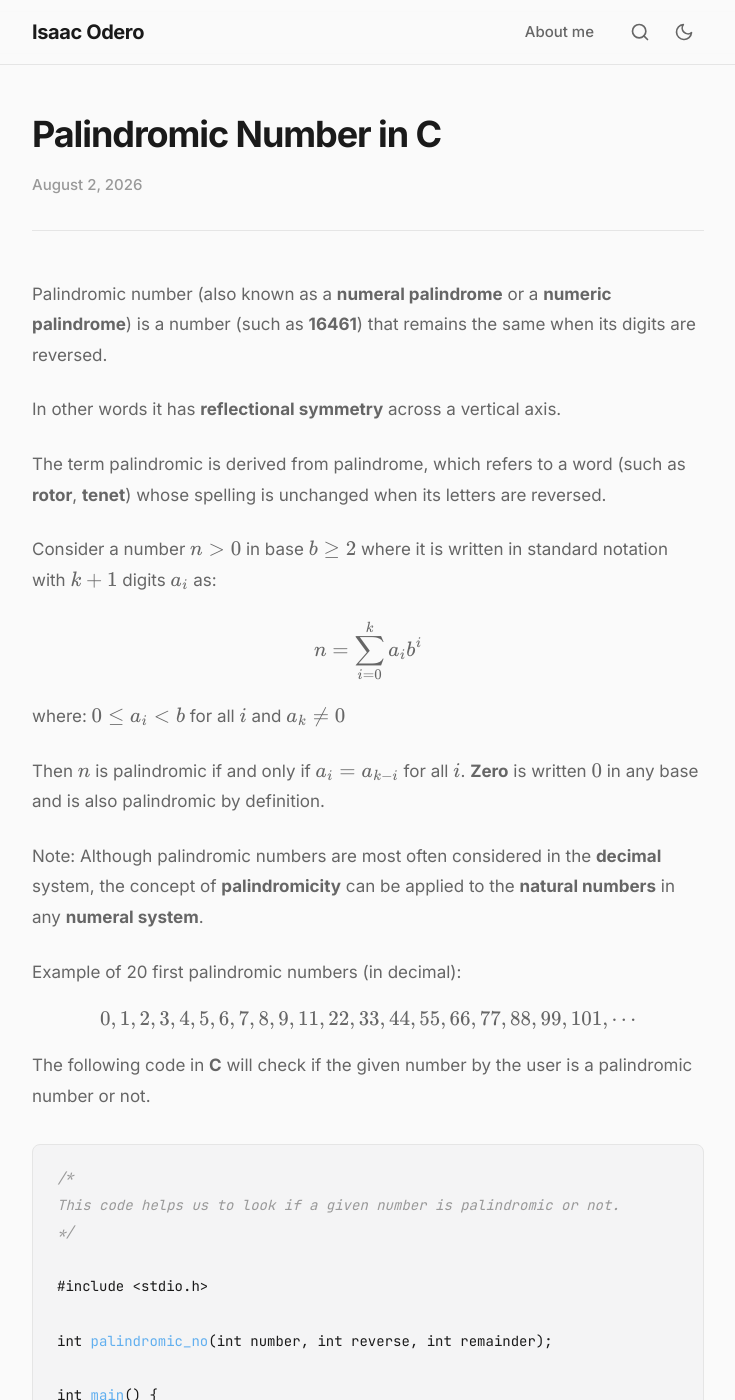
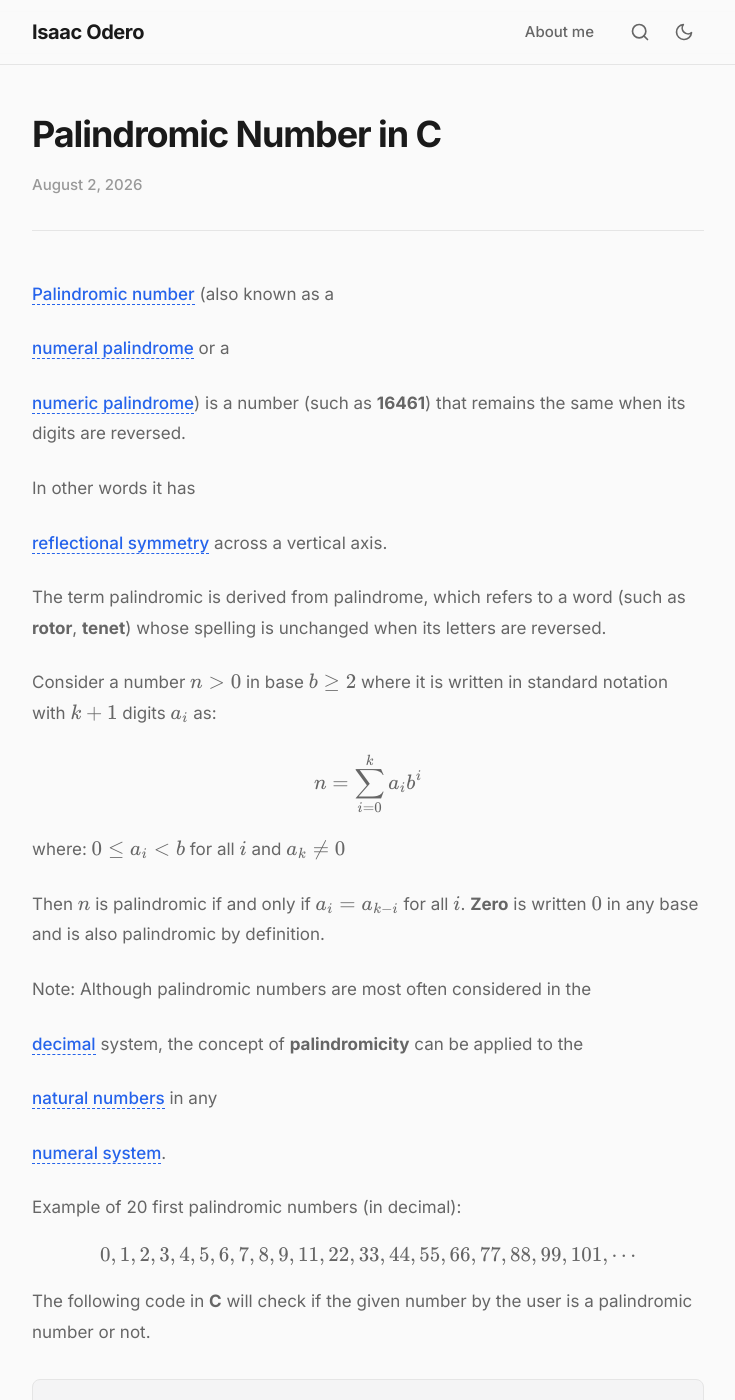
Before and after one commit to oderoi/oderoi.github.io, a Jekyll site: the page built from _posts/2026-08-02-palindromic-number-in-c.md, in a window 1280 px wide and 1400 px high. Shown: the whole window, without its empty margins (272-1007 px from the left). Built offline with Jekyll 4.4.1, drawn with Linux system fonts in a browser that asks for light colours; comment, search, counter and statistics services are not loaded.

Commit message:
Add glossary terms and implement term card functionality; update matrix multiplication and palindromic number posts with glossary links

```diff
--- /dev/null
+++ b/_includes/term.html
@@ -0,0 +1,3 @@
+{% assign term_data = site.data.glossary[include.name] %}
+{% assign display = include.text | default: term_data.title | default: include.name %}
+<span class="term" data-term="{{ include.name }}">{{ display }}</span>
--- a/css/main.css
+++ b/css/main.css
@@ -848,3 +848,120 @@
     display: none;
   }
 }
+
+/* ============================================
+   GLOSSARY TERMS
+   ============================================ */
+.term {
+  border-bottom: 1px dashed var(--accent);
+  color: var(--accent);
+  cursor: pointer;
+  font-weight: 500;
+  transition: all 0.15s ease;
+}
+
+.term:hover {
+  background: rgba(37, 99, 235, 0.08);
+  border-bottom-style: solid;
+}
+
+.dark-mode .term:hover {
+  background: rgba(96, 165, 250, 0.12);
+}
+
+/* ============================================
+   TERM CARD
+   ============================================ */
+#term-card {
+  position: absolute;
+  z-index: 1500;
+  width: 320px;
+  max-width: calc(100vw - 40px);
+  opacity: 0;
+  visibility: hidden;
+  transform: translateY(-6px);
+  transition: opacity 0.2s ease, transform 0.2s ease, visibility 0.2s ease;
+  pointer-events: none;
+}
+
+#term-card.visible {
+  opacity: 1;
+  visibility: visible;
+  transform: translateY(0);
+  pointer-events: auto;
+}
+
+.term-card-arrow {
+  position: absolute;
+  top: -6px;
+  width: 12px;
+  height: 12px;
+  background: var(--bg-elevated);
+  border-left: 1px solid var(--border);
+  border-top: 1px solid var(--border);
+  transform: rotate(45deg);
+  z-index: 1;
+}
+
+.term-card-inner {
+  position: relative;
+  z-index: 2;
+  background: var(--bg-elevated);
+  border: 1px solid var(--border);
+  border-radius: var(--radius);
+  box-shadow: var(--shadow-lg);
+  overflow: hidden;
+}
+
+.term-card-header {
+  display: flex;
+  align-items: center;
+  justify-content: space-between;
+  padding: 14px 18px;
+  border-bottom: 1px solid var(--border);
+}
+
+.term-card-header strong {
+  font-size: 0.9375rem;
+  font-weight: 600;
+  color: var(--text);
+}
+
+.term-card-close {
+  display: flex;
+  align-items: center;
+  justify-content: center;
+  width: 28px;
+  height: 28px;
+  border-radius: 6px;
+  background: transparent;
+  border: none;
+  color: var(--text-muted);
+  cursor: pointer;
+  font-size: 1.25rem;
+  line-height: 1;
+  padding: 0;
+  transition: all var(--transition);
+}
+
+.term-card-close:hover {
+  background: var(--border);
+  color: var(--text);
+}
+
+.term-card-body {
+  padding: 14px 18px;
+  font-size: 0.875rem;
+  line-height: 1.65;
+  color: var(--text-secondary);
+}
+
+@media (max-width: 640px) {
+  #term-card {
+    width: calc(100vw - 40px);
+    left: 20px !important;
+  }
+  .term-card-arrow {
+    display: none;
+  }
+}
--- /dev/null
+++ b/glossary.json
@@ -0,0 +1,11 @@
+---
+layout: none
+---
+{
+{% for term in site.data.glossary %}
+  "{{ term[0] }}": {
+    "title": {{ term[1].title | jsonify }},
+    "definition": {{ term[1].definition | jsonify }}
+  }{% unless forloop.last %},{% endunless %}
+{% endfor %}
+}
--- a/js/main.js
+++ b/js/main.js
@@ -53,18 +53,17 @@
   let posts = [];
   let selectedIndex = -1;
 
-  // Fetch search index — hardcoded path since baseurl is empty
   fetch('/search.json')
-    .then(r => r.json())
-    .then(data => { posts = data; })
-    .catch(() => { posts = []; });
+    .then(function(r) { return r.json(); })
+    .then(function(data) { posts = data; })
+    .catch(function() { posts = []; });
 
   function openSearch() {
     searchOverlay.classList.add('open');
     searchInput.value = '';
     searchResults.innerHTML = '';
     selectedIndex = -1;
-    setTimeout(() => searchInput.focus(), 50);
+    setTimeout(function() { searchInput.focus(); }, 50);
     document.body.style.overflow = 'hidden';
   }
 
@@ -80,7 +79,7 @@
 
   function highlight(text, query) {
     if (!query) return text;
-    const re = new RegExp('(' + escapeRegex(query) + ')', 'gi');
+    var re = new RegExp('(' + escapeRegex(query) + ')', 'gi');
     return text.replace(re, '<mark>$1</mark>');
   }
 
@@ -94,7 +93,7 @@
       return;
     }
 
-    const html = matches.map(function(p, i) {
+    var html = matches.map(function(p, i) {
       return '<a class="search-result' + (i === 0 ? ' selected' : '') + '" href="' + p.url + '" data-index="' + i + '">' +
         '<div class="search-result-title">' + highlight(p.title, query) + '</div>' +
         '<div class="search-result-excerpt">' + highlight(p.excerpt, query) + '</div>' +
@@ -107,13 +106,13 @@
   }
 
   function performSearch(query) {
-    const q = query.toLowerCase().trim();
+    var q = query.toLowerCase().trim();
     if (!q) {
       searchResults.innerHTML = '';
       selectedIndex = -1;
       return;
     }
-    const matches = posts.filter(function(p) {
+    var matches = posts.filter(function(p) {
       return p.title.toLowerCase().includes(q) ||
              p.excerpt.toLowerCase().includes(q) ||
              p.content.toLowerCase().includes(q);
@@ -122,20 +121,16 @@
   }
 
   function updateSelection() {
-    const items = searchResults.querySelectorAll('.search-result');
+    var items = searchResults.querySelectorAll('.search-result');
     items.forEach(function(item, i) {
       item.classList.toggle('selected', i === selectedIndex);
     });
-    const selected = items[selectedIndex];
+    var selected = items[selectedIndex];
     if (selected) selected.scrollIntoView({ block: 'nearest' });
   }
 
-  if (searchToggle) {
-    searchToggle.addEventListener('click', openSearch);
-  }
-  if (searchClose) {
-    searchClose.addEventListener('click', closeSearch);
-  }
+  if (searchToggle) searchToggle.addEventListener('click', openSearch);
+  if (searchClose) searchClose.addEventListener('click', closeSearch);
   if (searchOverlay) {
     searchOverlay.addEventListener('click', function(e) {
       if (e.target === searchOverlay) closeSearch();
@@ -159,7 +154,7 @@
     }
     if (!searchOverlay.classList.contains('open')) return;
 
-    const items = searchResults.querySelectorAll('.search-result');
+    var items = searchResults.querySelectorAll('.search-result');
 
     if (e.key === 'ArrowDown') {
       e.preventDefault();
@@ -178,13 +173,80 @@
   });
 
   // ============================================
+  // GLOSSARY TERM CARDS
+  // ============================================
+  var glossary = {};
+  fetch('/glossary.json')
+    .then(function(r) { return r.json(); })
+    .then(function(data) { Object.assign(glossary, data); })
+    .catch(function() {});
+
+  var termCard = document.createElement('div');
+  termCard.id = 'term-card';
+  termCard.innerHTML = '<div class="term-card-arrow"></div>' +
+    '<div class="term-card-inner">' +
+      '<div class="term-card-header">' +
+        '<strong id="term-card-title"></strong>' +
+        '<button class="term-card-close" aria-label="Close">×</button>' +
+      '</div>' +
+      '<div class="term-card-body" id="term-card-body"></div>' +
+    '</div>';
+  document.body.appendChild(termCard);
+
+  function showTermCard(key, triggerEl) {
+    var data = glossary[key];
+    if (!data) return;
+
+    document.getElementById('term-card-title').textContent = data.title;
+    document.getElementById('term-card-body').textContent = data.definition;
+    termCard.classList.add('visible');
+
+    var rect = triggerEl.getBoundingClientRect();
+    var cardWidth = 320;
+    var left = rect.left + window.scrollX;
+    var top = rect.bottom + window.scrollY + 10;
+
+    if (left + cardWidth > window.innerWidth - 20) {
+      left = window.innerWidth - cardWidth - 20;
+    }
+    if (left < 10) left = 10;
+
+    termCard.style.left = left + 'px';
+    termCard.style.top = top + 'px';
+
+    var arrow = termCard.querySelector('.term-card-arrow');
+    var termCenter = rect.left + rect.width / 2;
+    var arrowLeft = termCenter - left - 6;
+    arrow.style.left = Math.max(12, Math.min(arrowLeft, cardWidth - 24)) + 'px';
+  }
+
+  function hideTermCard() {
+    termCard.classList.remove('visible');
+  }
+
+  document.addEventListener('click', function(e) {
+    var termEl = e.target.closest('.term');
+    if (termEl) {
+      e.stopPropagation();
+      showTermCard(termEl.dataset.term, termEl);
+      return;
+    }
+    if (e.target.closest('.term-card-close')) {
+      hideTermCard();
+      return;
+    }
+    if (!e.target.closest('#term-card')) {
+      hideTermCard();
+    }
+  });
+
+  // ============================================
   // BACK TO TOP
   // ============================================
-  const backToTop = document.getElementById('back-to-top');
+  var backToTop = document.getElementById('back-to-top');
 
   if (backToTop) {
-    let ticking = false;
-
+    var ticking = false;
     window.addEventListener('scroll', function() {
       if (!ticking) {
         window.requestAnimationFrame(function() {
```
Also changed, not shown: _data/glossary.yml (added, +39 -0 lines), _posts/2024-07-16-matrix-multiplication-in-c.md (+11 -3 lines), _posts/2026-08-02-palindromic-number-in-c.md (+3 -3 lines).
